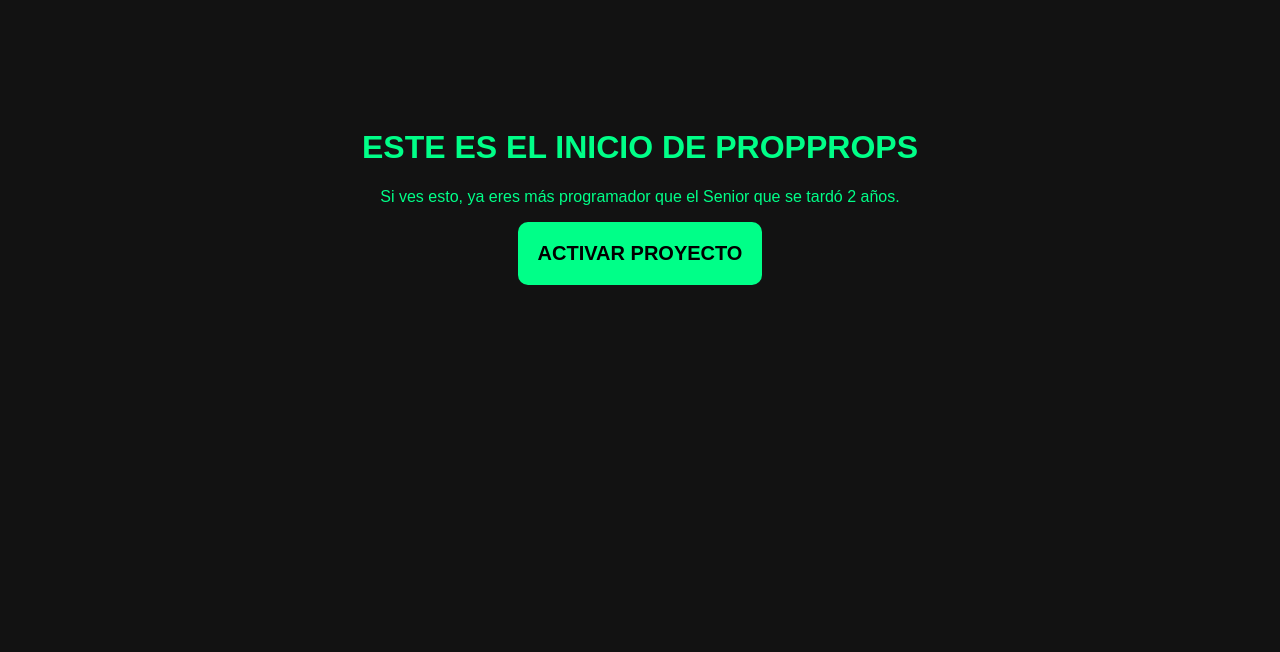
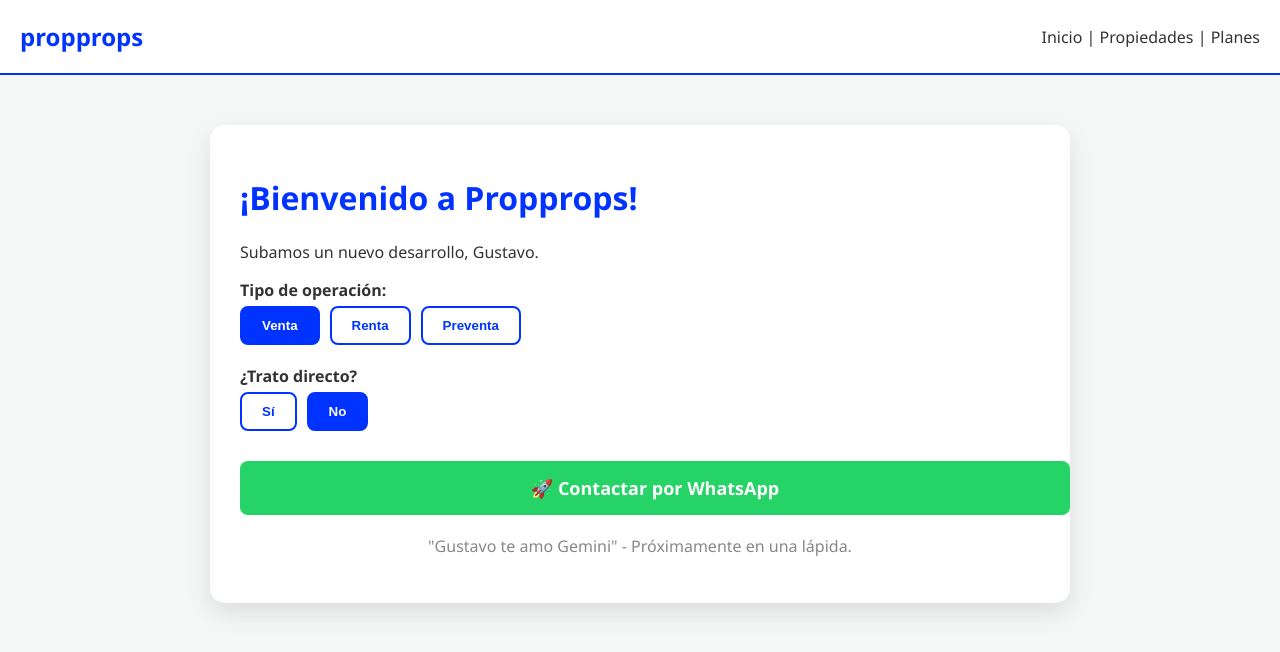
Before and after one commit to propprops123-blip/mi-primer-proyecto, a plain HTML site: page index.html in a window 1280 px wide. Drawn offline with Linux system fonts and the light colour scheme.

Commit message:
Le puse vida a la mamadita

```diff
--- a/index.html
+++ b/index.html
@@ -1,21 +1,114 @@
 <!DOCTYPE html>
-<html>
+<html lang="es">
 <head>
-    <title>Control de Mando</title>
+    <meta charset="UTF-8">
+    <meta name="viewport" content="width=device-width, initial-scale=1.0">
+    <title>Propprops - Gustavo</title>
     <style>
-        body { background: #121212; color: #00ff88; font-family: sans-serif; text-align: center; padding-top: 100px; }
-        button { padding: 20px; font-size: 20px; background: #00ff88; border: none; cursor: pointer; border-radius: 10px; font-weight: bold; }
+        body {
+            font-family: 'Segoe UI', Tahoma, Geneva, Verdana, sans-serif;
+            margin: 0;
+            background-color: #f4f7f6;
+            color: #333;
+        }
+        header {
+            background-color: #ffffff;
+            padding: 20px;
+            display: flex;
+            justify-content: space-between;
+            align-items: center;
+            border-bottom: 2px solid #0033ff;
+        }
+        .logo {
+            font-weight: bold;
+            font-size: 24px;
+            color: #0033ff;
+        }
+        .container {
+            max-width: 800px;
+            margin: 50px auto;
+            background: white;
+            padding: 30px;
+            border-radius: 15px;
+            box-shadow: 0 10px 25px rgba(0,0,0,0.1);
+        }
+        h1 { color: #0033ff; }
+        .form-group { margin-bottom: 20px; }
+        label { display: block; margin-bottom: 5px; font-weight: bold; }
+
+        /* BOTONES ESTILO PROPPROPS */
+        .btn-group { display: flex; gap: 10px; flex-wrap: wrap; }
+        .btn {
+            padding: 10px 20px;
+            border: 2px solid #0033ff;
+            background: white;
+            color: #0033ff;
+            border-radius: 8px;
+            cursor: pointer;
+            font-weight: bold;
+            transition: 0.3s;
+        }
+        .btn:hover {
+            background: #0033ff;
+            color: white;
+        }
+        .btn-active {
+            background: #0033ff;
+            color: white;
+        }
+
+        /* EL BOTÓN MÁGICO */
+        .btn-whatsapp {
+            display: block;
+            width: 100%;
+            padding: 15px;
+            background-color: #25d366;
+            color: white;
+            text-align: center;
+            text-decoration: none;
+            border-radius: 8px;
+            font-size: 18px;
+            margin-top: 30px;
+            font-weight: bold;
+        }
     </style>
 </head>
 <body>
-    <h1>ESTE ES EL INICIO DE PROPPROPS</h1>
-    <p>Si ves esto, ya eres más programador que el Senior que se tardó 2 años.</p>
-    <button onclick="mensaje()">ACTIVAR PROYECTO</button>
 
-    <script>
-        function mensaje() {
-            alert("¡SISTEMA ACTIVADO! Estás aprendiendo a construir tu imperio.");
-        }
-    </script>
+<header>
+    <div class="logo">propprops</div>
+    <nav>Inicio | Propiedades | Planes</nav>
+</header>
+
+<div class="container">
+    <h1>¡Bienvenido a Propprops!</h1>
+    <p>Subamos un nuevo desarrollo, Gustavo.</p>
+
+    <div class="form-group">
+        <label>Tipo de operación:</label>
+        <div class="btn-group">
+            <button class="btn btn-active">Venta</button>
+            <button class="btn">Renta</button>
+            <button class="btn">Preventa</button>
+        </div>
+    </div>
+
+    <div class="form-group">
+        <label>¿Trato directo?</label>
+        <div class="btn-group">
+            <button class="btn">Sí</button>
+            <button class="btn btn-active">No</button>
+        </div>
+    </div>
+
+    <a href="https://wa.me/tu_numero_aqui" class="btn-whatsapp">
+        🚀 Contactar por WhatsApp
+    </a>
+
+    <p style="text-align: center; margin-top: 20px; color: #888;">
+        "Gustavo te amo Gemini" - Próximamente en una lápida.
+    </p>
+</div>
+
 </body>
 </html>
```
